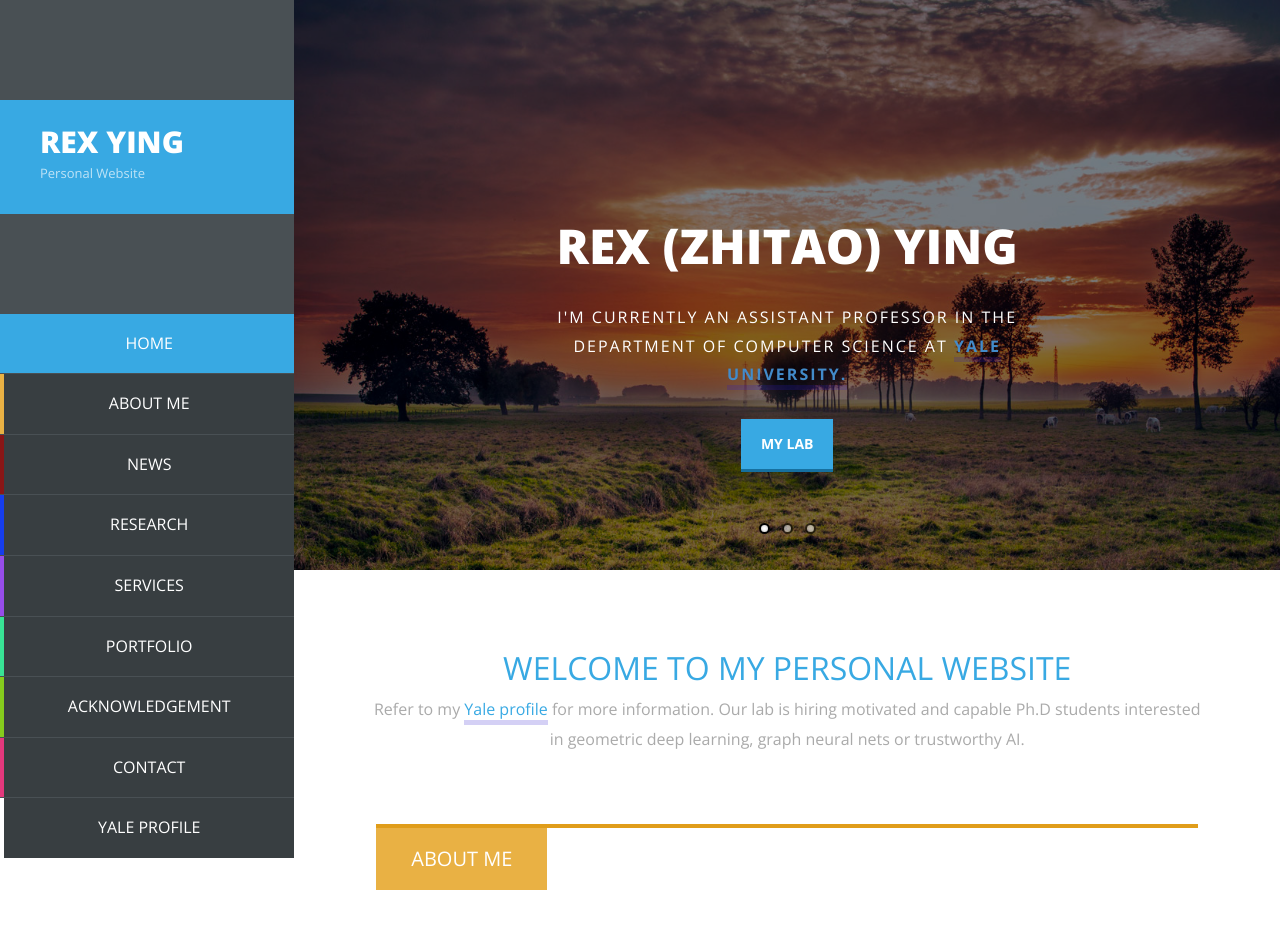
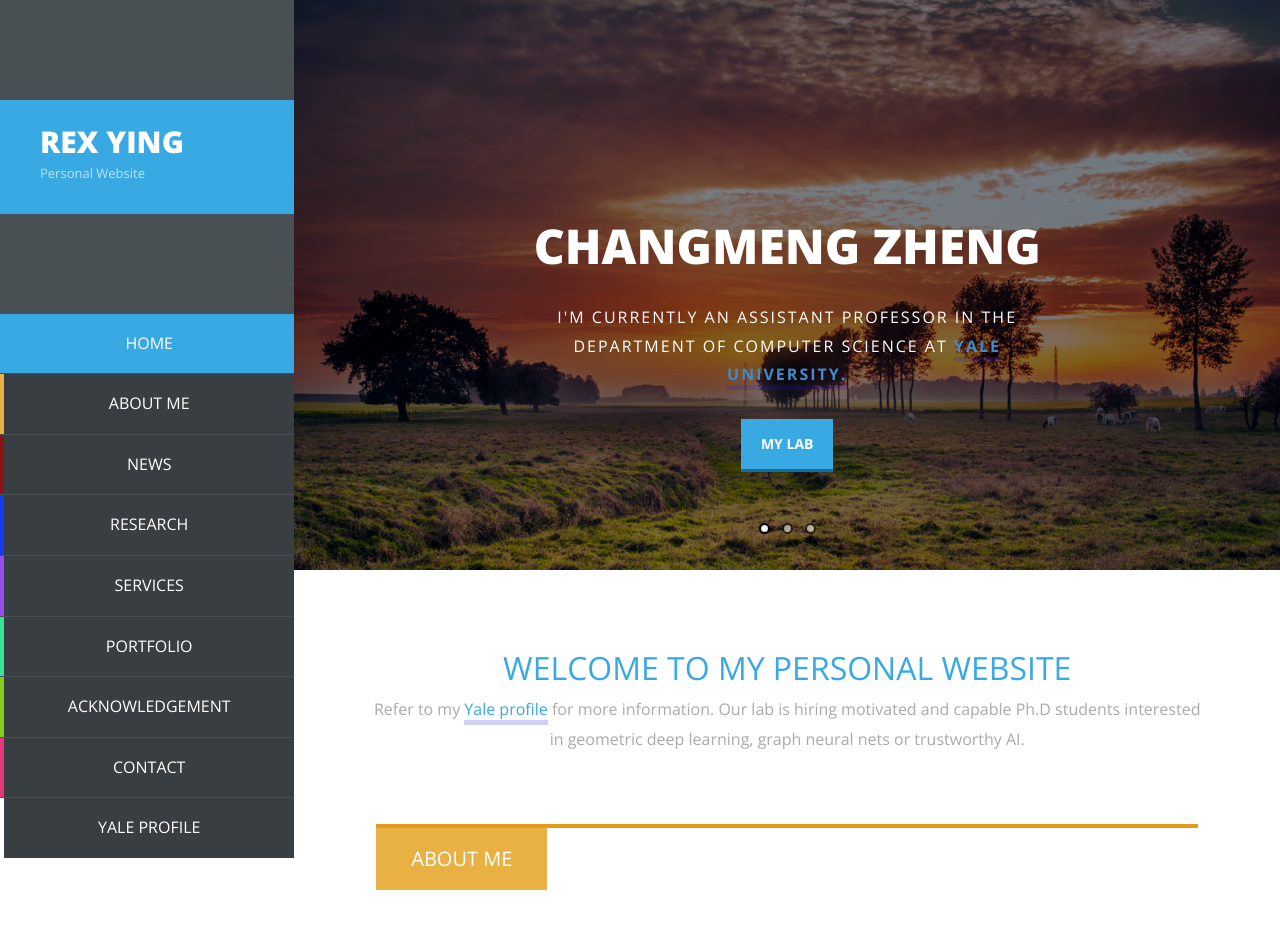
Before and after one commit to thecharm/thecharm.github.io, a plain HTML site: page index.html in a window 1280 px wide. Shown: the top 947 px of the page. Drawn offline with nearby package versions, Linux system fonts and the light colour scheme; some packages are replaced by stand-ins of ours.

Commit message:
Update index.html

```diff
--- a/index.html
+++ b/index.html
@@ -1,7 +1,7 @@
 <!DOCTYPE html>
 <html>
 <head>
-    <title>Rex Ying's Personal Website</title>
+    <title>Changmeng Zheng's Personal Website</title>
 	<meta name="keywords" content="" />
 	<meta name="description" content="" />
 
@@ -69,7 +69,7 @@
 
 						<li>
 							<div class="slider-caption">
-								<h2>Rex (Zhitao) Ying</h2>
+								<h2>Changmeng Zheng</h2>
 								<p>I'm currently an assistant professor in the department
 								   of computer science at <strong><a href="https://www.yale.edu/" target="_blank">Yale University.</a></strong></p>
 								<a href="https://seas.yale.edu/faculty-research/faculty-directory/rex-zhitao-ying" class="largeButton homeBgColor">My Lab</a>
@@ -79,7 +79,7 @@
 
 						<li>
 							<div class="slider-caption">
-								<h2>Rex (Zhitao) Ying</h2>
+								<h2>Changmeng Zheng</h2>
 								<p>I work on <strong>AI and machine learning algorithms</strong> that leverage graph structure of data.</p>
 								<a href="#" class="largeButton homeBgColor">Details</a>
 							</div>
@@ -88,7 +88,7 @@
 
                         <li>
 							<div class="slider-caption">
-								<h2>Rex (Zhitao) Ying</h2>
+								<h2>Changmeng Zheng</h2>
 								<p>I'm excited to be a founding member of <strong><a href="https://kumo.ai/" target="_blank">Kumo.ai</a></strong>! </p>
 								<a href="Kumo.ai" class="largeButton homeBgColor">More About Kumo</a>
 							</div>
```
